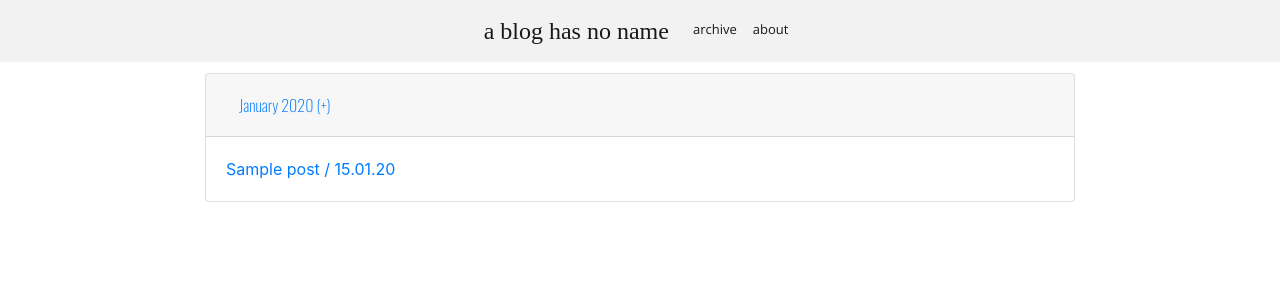
After one commit to magicaljellybeans/blog, a Flask app: page /archive in a window 1280 px wide, after a click that opens the changed part. The commit adds this page. Shown: the top 300 px of the page. Run offline with Flask 2, Linux system fonts and the light colour scheme; tables that the repository leaves empty hold one stand-in row (values such as "Sample post"); some libraries are stand-ins or nearby versions; some web fonts are replaced.

Commit message:
chronological archive

```diff
--- a/app/models.py
+++ b/app/models.py
@@ -27,7 +27,7 @@ class Post(db.Model):
     slug = db.Column(db.String(300), unique=True, index=True)
 
     def save(self):
-        self.slug = re.sub('[^\w]+', '-', self.title.lower())
+        self.slug = re.sub('[^\w]+', '-', self.title.lower()) + str(self.id)
 
     def update_time(self):
         self.timestamp = datetime.utcnow()
--- a/app/routes.py
+++ b/app/routes.py
@@ -147,3 +147,19 @@ def publish(slug):
     db.session.add(post)
     db.session.commit()
     return redirect(url_for('post', slug=slug))
+
+
+@app.route('/archive')
+def archive():
+    # get all posts in new to old list
+    posts = Post.query.filter_by(published=1).order_by(Post.timestamp.desc()).all()
+    # create dict with month keys and posts as list of values
+    myd = {}
+    for post in posts:
+        m = post.timestamp.strftime("%B %Y")
+        if m not in myd:
+            myd[m] = [post]
+            continue
+        myd[m].append(post)
+
+    return render_template('archive.html', title='Archive', myd=myd)
--- /dev/null
+++ b/app/templates/archive.html
@@ -0,0 +1,31 @@
+{% extends "base.html" %}
+
+{% block app_content %}
+<div class="row">
+<div class="col-12 py-2">
+<div id="accordion">
+    {% for month in myd %}
+    <div class="card">
+        <div class="card-header" id="headingOne">
+            <h5 class="mb-0">
+                <button class="btn btn-link" data-toggle="collapse" data-target="#collapseOne" aria-expanded="true" aria-controls="collapseOne">
+                    {{ month + " (+)" }}
+                </button>
+            </h5>
+        </div>
+        <div id="collapseOne" class="collapse" aria-labelledby="headingOne" data-parent="#accordion">
+            <div class="card-body">
+                {% for post in myd[month] %}
+                    <a href="{{ url_for('post', slug=post.slug) }}">
+                        {{ post.title + " / " + post.timestamp.strftime("%d.%m.%y") }}
+                    </a>
+                    <br>
+                {% endfor %}
+            </div>
+        </div>
+    </div>
+    {% endfor %}
+</div>
+</div>
+</div>
+{% endblock %}
--- a/app/templates/base.html
+++ b/app/templates/base.html
@@ -11,7 +11,7 @@
             <div id="navbarNavDropdown">
                 <ul class="navbar-nav opensans pt-1">
                     <li class="nav-item active">
-                        <a class="nav-link" href="">archive</a>
+                        <a class="nav-link" href="{{ url_for('archive') }}">archive</a>
                     </li>
                     <li class="nav-item active">
                         <a class="nav-link" href="">about</a>
```
